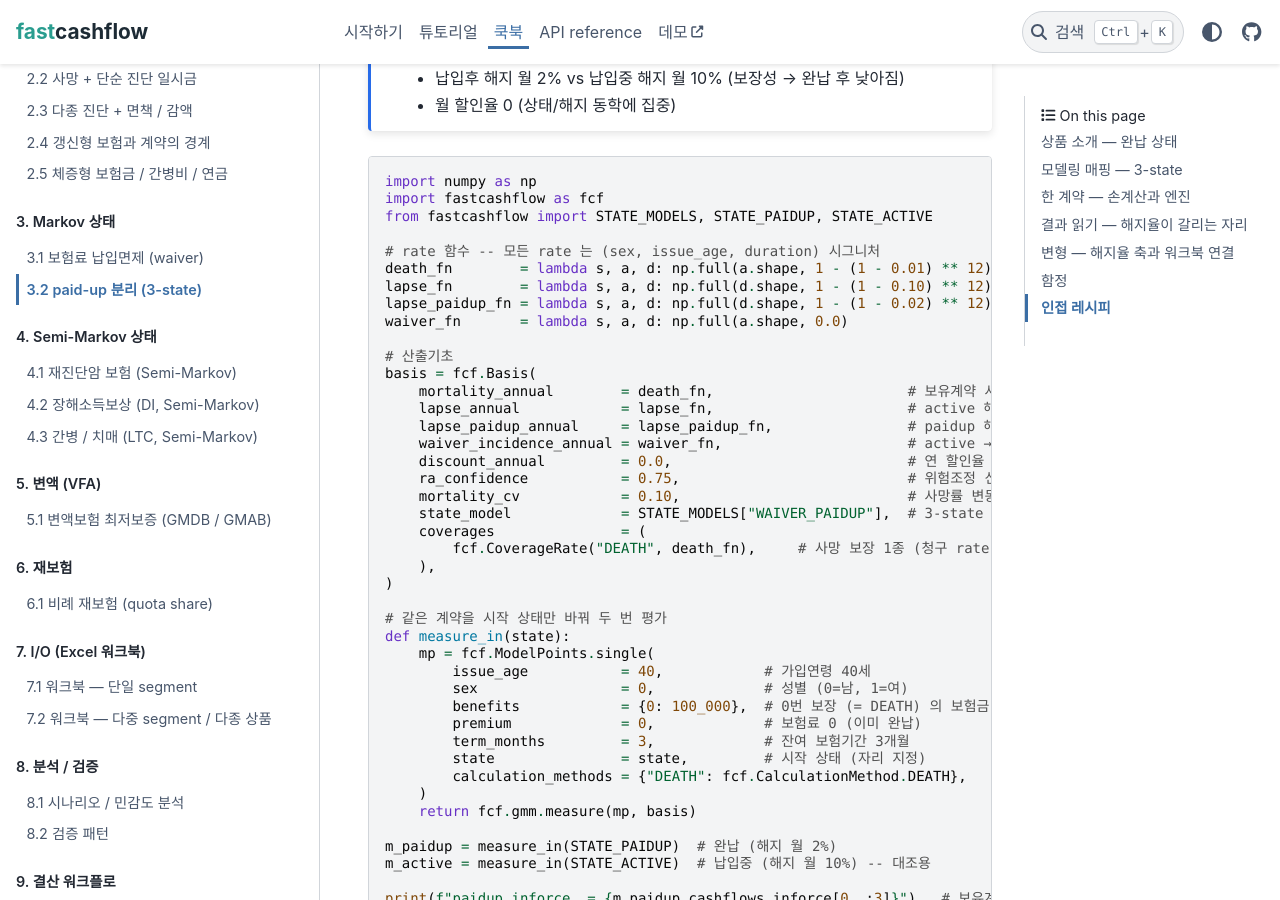
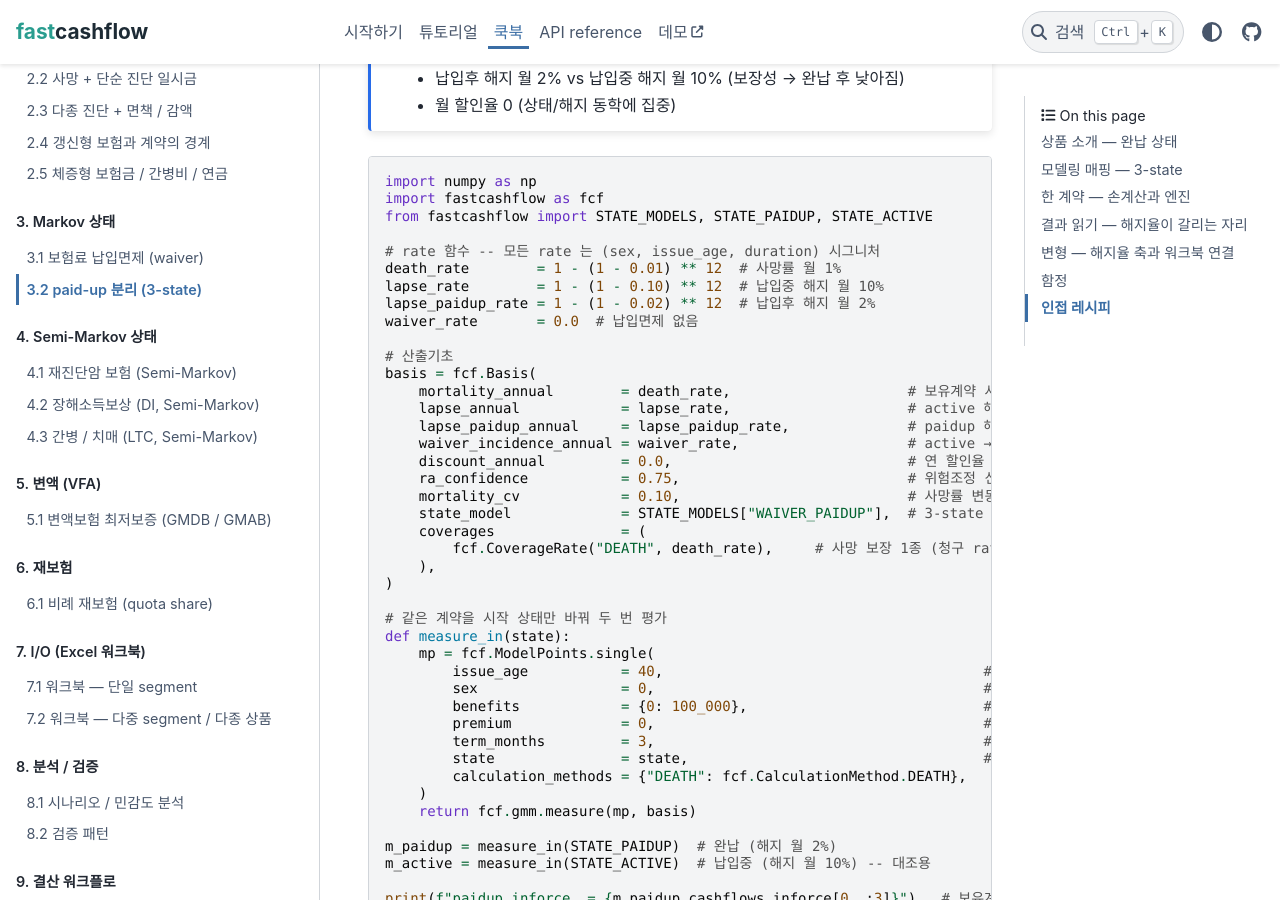
Before and after one commit to seokhoonj/fastcashflow, a Sphinx documentation site: the page built from docs/cookbook/markov/paid-up.md, in a window 1280 px wide and 900 px high, scrolled down 3159 px. Built offline with Sphinx 7.4.7 and the PyData theme 0.15.4, drawn with Linux system fonts in a browser that asks for light colours; some of the changed text lies outside the part shown.

Commit message:
docs: migrate paid-up and disability inline rate examples to scalar

```diff
--- a/docs/cookbook/markov/paid-up.md
+++ b/docs/cookbook/markov/paid-up.md
@@ -156,35 +156,35 @@ import fastcashflow as fcf
 from fastcashflow import STATE_MODELS, STATE_PAIDUP, STATE_ACTIVE
 
 # rate 함수 -- 모든 rate 는 (sex, issue_age, duration) 시그니처
-death_fn        = lambda s, a, d: np.full(a.shape, 1 - (1 - 0.01) ** 12)  # 사망률 월 1%
-lapse_fn        = lambda s, a, d: np.full(d.shape, 1 - (1 - 0.10) ** 12)  # 납입중 해지 월 10%
-lapse_paidup_fn = lambda s, a, d: np.full(d.shape, 1 - (1 - 0.02) ** 12)  # 납입후 해지 월 2%
-waiver_fn       = lambda s, a, d: np.full(a.shape, 0.0)                   # 납입면제 없음
+death_rate        = 1 - (1 - 0.01) ** 12  # 사망률 월 1%
+lapse_rate        = 1 - (1 - 0.10) ** 12  # 납입중 해지 월 10%
+lapse_paidup_rate = 1 - (1 - 0.02) ** 12  # 납입후 해지 월 2%
+waiver_rate       = 0.0  # 납입면제 없음
 
 # 산출기초
 basis = fcf.Basis(
-    mortality_annual        = death_fn,                       # 보유계약 사망률 (월 1%)
-    lapse_annual            = lapse_fn,                       # active 해지율 (납입중 월 10%)
-    lapse_paidup_annual     = lapse_paidup_fn,                # paidup 해지율 (납입후 월 2%)
-    waiver_incidence_annual = waiver_fn,                      # active → waiver 전이율 (없음)
+    mortality_annual        = death_rate,                     # 보유계약 사망률 (월 1%)
+    lapse_annual            = lapse_rate,                     # active 해지율 (납입중 월 10%)
+    lapse_paidup_annual     = lapse_paidup_rate,              # paidup 해지율 (납입후 월 2%)
+    waiver_incidence_annual = waiver_rate,                    # active → waiver 전이율 (없음)
     discount_annual         = 0.0,                            # 연 할인율 0 (검증 단순화)
     ra_confidence           = 0.75,                           # 위험조정 신뢰수준 75%
     mortality_cv            = 0.10,                           # 사망률 변동계수 10%
     state_model             = STATE_MODELS["WAIVER_PAIDUP"],  # 3-state
     coverages               = (
-        fcf.CoverageRate("DEATH", death_fn),     # 사망 보장 1종 (청구 rate = death_fn)
+        fcf.CoverageRate("DEATH", death_rate),     # 사망 보장 1종 (청구 rate = death_rate)
     ),
 )
 
 # 같은 계약을 시작 상태만 바꿔 두 번 평가
 def measure_in(state):
     mp = fcf.ModelPoints.single(
-        issue_age           = 40,            # 가입연령 40세
-        sex                 = 0,             # 성별 (0=남, 1=여)
-        benefits            = {0: 100_000},  # 0번 보장 (= DEATH) 의 보험금 100,000
-        premium             = 0,             # 보험료 0 (이미 완납)
-        term_months         = 3,             # 잔여 보험기간 3개월
-        state               = state,         # 시작 상태 (자리 지정)
+        issue_age           = 40,                                      # 가입연령 40세
+        sex                 = 0,                                       # 성별 (0=남, 1=여)
+        benefits            = {0: 100_000},                            # 0번 보장 (= DEATH) 의 보험금 100,000
+        premium             = 0,                                       # 보험료 0 (이미 완납)
+        term_months         = 3,                                       # 잔여 보험기간 3개월
+        state               = state,                                   # 시작 상태 (자리 지정)
         calculation_methods = {"DEATH": fcf.CalculationMethod.DEATH},
     )
     return fcf.gmm.measure(mp, basis)
@@ -277,8 +277,8 @@ import numpy as np
 import fastcashflow as fcf
 
 # rate 함수 -- 해지율을 가입경과 (policy duration, 연 단위) 의 단계함수로
-death_fn = lambda s, a, d: np.full(a.shape, 1 - (1 - 0.01) ** 12)  # 사망률 월 1%
-lapse_fn = lambda s, a, d: np.where(                               # 완납 시점에 해지율 하락
+death_rate = 1 - (1 - 0.01) ** 12  # 사망률 월 1%
+lapse_rate = lambda s, a, d: np.where(                               # 완납 시점에 해지율 하락
     d < 1,
     1 - (1 - 0.30) ** 12,   # 납입중 (가입 1년 이내) 월 30%
     1 - (1 - 0.02) ** 12,   # 납입후 (1년 이후)      월 2%
@@ -286,24 +286,24 @@ lapse_fn = lambda s, a, d: np.where(                               # 완납 시
 
 # 산출기초
 basis = fcf.Basis(
-    mortality_annual = death_fn,   # 보유계약 사망률 (월 1%)
-    lapse_annual     = lapse_fn,   # 해지율 (납입중 30% → 납입후 2%)
-    discount_annual  = 0.0,        # 연 할인율 0
-    ra_confidence    = 0.75,       # 위험조정 신뢰수준 75%
-    mortality_cv     = 0.10,       # 사망률 변동계수 10%
+    mortality_annual = death_rate,  # 보유계약 사망률 (월 1%)
+    lapse_annual     = lapse_rate,  # 해지율 (납입중 30% → 납입후 2%)
+    discount_annual  = 0.0,         # 연 할인율 0
+    ra_confidence    = 0.75,        # 위험조정 신뢰수준 75%
+    mortality_cv     = 0.10,        # 사망률 변동계수 10%
     coverages        = (
-        fcf.CoverageRate("DEATH", death_fn),  # 사망 보장 1종
+        fcf.CoverageRate("DEATH", death_rate),  # 사망 보장 1종
     ),
 )
 
 # 모델 포인트
 mp = fcf.ModelPoints.single(
-    issue_age           = 40,            # 가입연령 40세
-    sex                 = 0,             # 성별 (0=남, 1=여)
-    benefits            = {0: 100_000},  # 사망보험금 100,000
-    premium             = 1_000,         # 월납 보험료 1,000
-    term_months         = 24,            # 보험기간 2년
-    premium_term_months = 12,            # 납입기간 1년 (이후 완납)
+    issue_age           = 40,                                      # 가입연령 40세
+    sex                 = 0,                                       # 성별 (0=남, 1=여)
+    benefits            = {0: 100_000},                            # 사망보험금 100,000
+    premium             = 1_000,                                   # 월납 보험료 1,000
+    term_months         = 24,                                      # 보험기간 2년
+    premium_term_months = 12,                                      # 납입기간 1년 (이후 완납)
     calculation_methods = {"DEATH": fcf.CalculationMethod.DEATH},
 )
 
```
Also changed, not shown: docs/cookbook/semi-markov/disability-income.md (+1 -1 lines).
